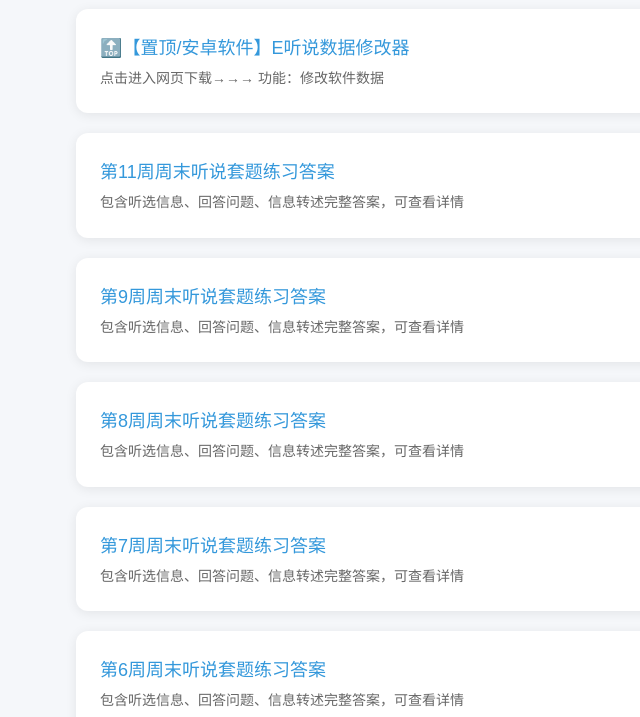
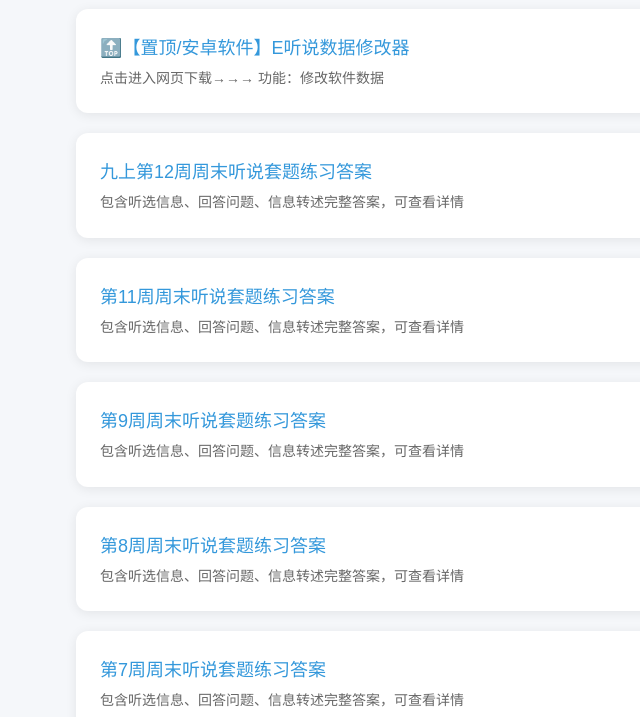
Before and after one commit to SushiSos/803ets, a plain HTML site: page index.html in a window 1280 px wide. Shown: the part 83-800 px from the top of the page, without its empty margins (164-804 px from the left). Drawn offline with Linux system fonts and the light colour scheme.

Commit message:
Update index.html

```diff
--- a/index.html
+++ b/index.html
@@ -105,6 +105,11 @@
       </div>
 
       <!-- 原有卡片 -->
+      <div class="card" onclick="location.href='web/answer_g9_12.html'">
+        <div class="card-title">九上第12周周末听说套题练习答案</div>
+        <div class="card-desc">包含听选信息、回答问题、信息转述完整答案，可查看详情</div>
+      </div>
+
       <div class="card" onclick="location.href='web/answer_g9_11.html'">
         <div class="card-title">第11周周末听说套题练习答案</div>
         <div class="card-desc">包含听选信息、回答问题、信息转述完整答案，可查看详情</div>
```
